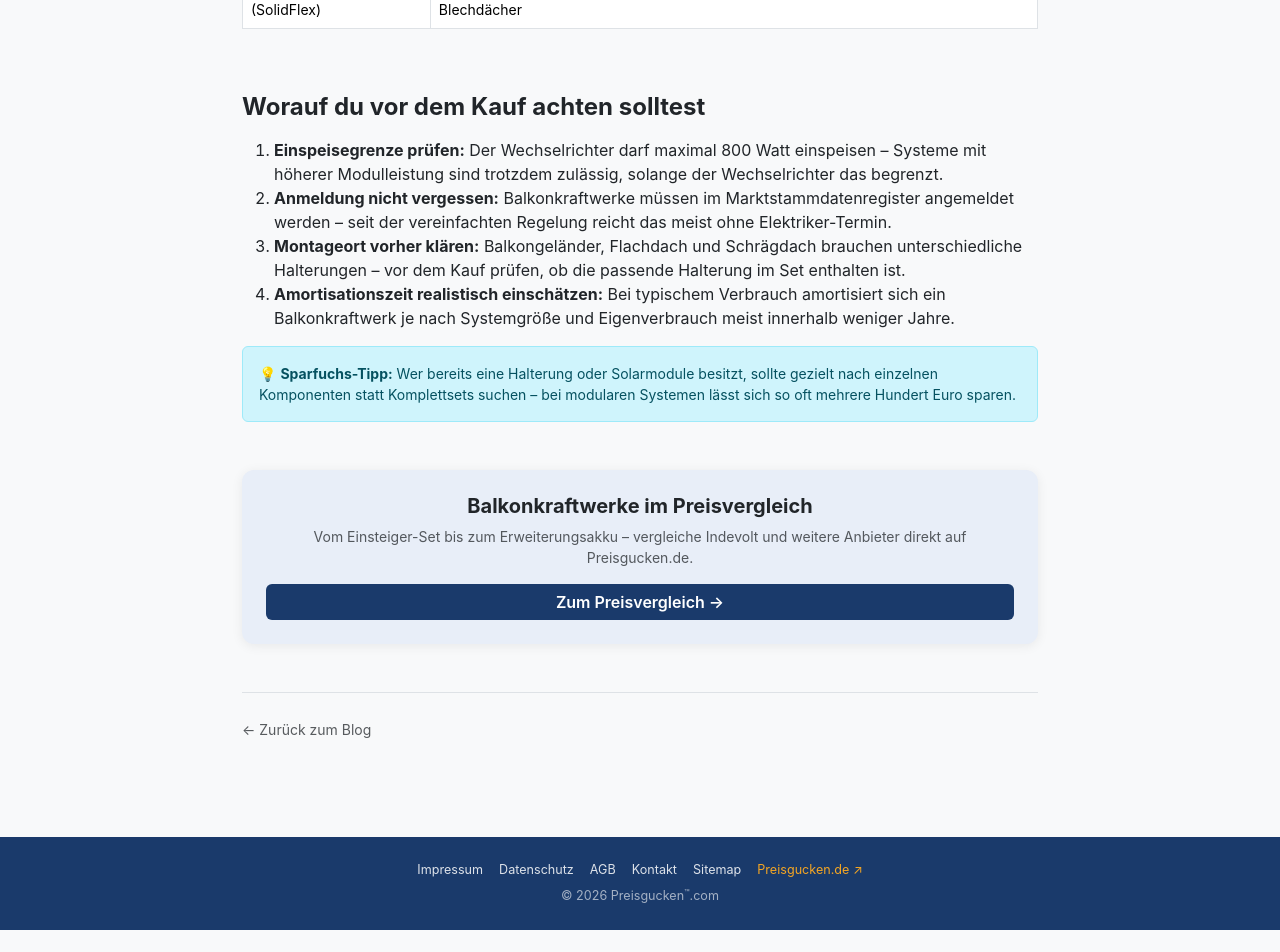
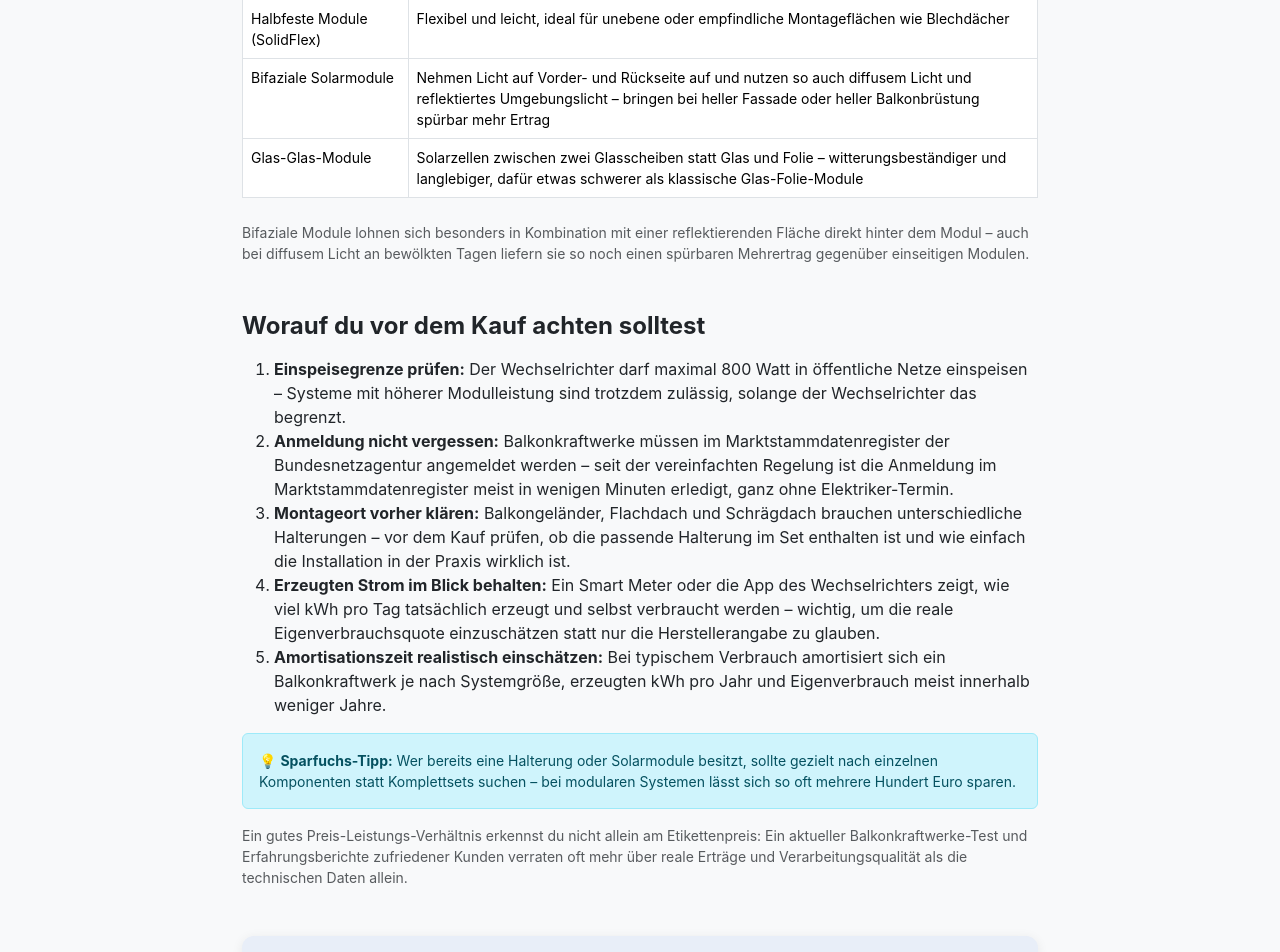
Before and after one commit to zaheerahmedberlin/preisgucken-com, a Next.js app: page /blog/balkonkraftwerk-kaufen in a window 1280 px wide. Shown: the part 1640-2592 px from the top of the page. Before the commit the page ends 2570 px from the top, so only its background shows below. Built offline with nearby package versions, Linux system fonts and the light colour scheme.

Commit message:
seo: enrich Balkonkraftwerk post with competitor-gap semantic terms
Added coverage for bifaziale/Glas-Glas-Module, Smart Meter, Mini-PV
naming, and other terms an SEO content-gap analysis flagged as
present in top-10 competitors but missing here.

```diff
--- a/app/blog/balkonkraftwerk-kaufen/page.tsx
+++ b/app/blog/balkonkraftwerk-kaufen/page.tsx
@@ -13,6 +13,11 @@ export const metadata: Metadata = {
     "balkonkraftwerk halterung",
     "solarpanel balkon",
     "balkonkraftwerk preisvergleich",
+    "mini pv anlage",
+    "bifaziale solarmodule",
+    "glas glas module",
+    "balkonkraftwerke test",
+    "marktstammdatenregister bundesnetzagentur",
   ],
   openGraph: {
     title: "Balkonkraftwerk kaufen 2026: Leistung, Speicher & Montage im Überblick",
@@ -54,7 +59,7 @@ export default function BalkonkraftwerkKaufenPage() {
           <p className="lead text-muted">
             Zwischen dem günstigsten Steckersolargerät und einem System mit Speicher liegen oft mehrere Hundert Euro –
             und nicht jedes Modell passt auf jeden Balkon. Wir zeigen, worauf es bei Leistung, Speicher und Montage
-            wirklich ankommt.
+            wirklich ankommt – egal ob du sie als Balkonkraftwerk oder Mini-PV-Anlage kennst.
           </p>
           <div className="d-flex gap-3 small text-muted mt-3">
             <span>📅 8. August 2026</span>
@@ -137,24 +142,37 @@ export default function BalkonkraftwerkKaufenPage() {
                 <tr><td>Mit integriertem Speicher</td><td>Puffert Solarstrom für abends, höherer Anschaffungspreis, dafür bessere Eigenverbrauchsquote</td></tr>
                 <tr><td>Mit Erweiterungsakku</td><td>Speicherkapazität lässt sich nachträglich erhöhen – sinnvoll, wenn der Verbrauch später steigt</td></tr>
                 <tr><td>Halbfeste Module (SolidFlex)</td><td>Flexibel und leicht, ideal für unebene oder empfindliche Montageflächen wie Blechdächer</td></tr>
+                <tr><td>Bifaziale Solarmodule</td><td>Nehmen Licht auf Vorder- und Rückseite auf und nutzen so auch diffusem Licht und reflektiertes Umgebungslicht – bringen bei heller Fassade oder heller Balkonbrüstung spürbar mehr Ertrag</td></tr>
+                <tr><td>Glas-Glas-Module</td><td>Solarzellen zwischen zwei Glasscheiben statt Glas und Folie – witterungsbeständiger und langlebiger, dafür etwas schwerer als klassische Glas-Folie-Module</td></tr>
               </tbody>
             </table>
           </div>
+          <p className="small text-muted mt-2">
+            Bifaziale Module lohnen sich besonders in Kombination mit einer reflektierenden Fläche direkt hinter dem
+            Modul – auch bei diffusem Licht an bewölkten Tagen liefern sie so noch einen spürbaren Mehrertrag
+            gegenüber einseitigen Modulen.
+          </p>
         </section>
 
         <section className="mb-5">
           <h2 className="fw-bold h4 mb-3">Worauf du vor dem Kauf achten solltest</h2>
           <ol>
-            <li><strong>Einspeisegrenze prüfen:</strong> Der Wechselrichter darf maximal 800 Watt einspeisen – Systeme mit höherer Modulleistung sind trotzdem zulässig, solange der Wechselrichter das begrenzt.</li>
-            <li><strong>Anmeldung nicht vergessen:</strong> Balkonkraftwerke müssen im Marktstammdatenregister angemeldet werden – seit der vereinfachten Regelung reicht das meist ohne Elektriker-Termin.</li>
-            <li><strong>Montageort vorher klären:</strong> Balkongeländer, Flachdach und Schrägdach brauchen unterschiedliche Halterungen – vor dem Kauf prüfen, ob die passende Halterung im Set enthalten ist.</li>
-            <li><strong>Amortisationszeit realistisch einschätzen:</strong> Bei typischem Verbrauch amortisiert sich ein Balkonkraftwerk je nach Systemgröße und Eigenverbrauch meist innerhalb weniger Jahre.</li>
+            <li><strong>Einspeisegrenze prüfen:</strong> Der Wechselrichter darf maximal 800 Watt in öffentliche Netze einspeisen – Systeme mit höherer Modulleistung sind trotzdem zulässig, solange der Wechselrichter das begrenzt.</li>
+            <li><strong>Anmeldung nicht vergessen:</strong> Balkonkraftwerke müssen im Marktstammdatenregister der Bundesnetzagentur angemeldet werden – seit der vereinfachten Regelung ist die Anmeldung im Marktstammdatenregister meist in wenigen Minuten erledigt, ganz ohne Elektriker-Termin.</li>
+            <li><strong>Montageort vorher klären:</strong> Balkongeländer, Flachdach und Schrägdach brauchen unterschiedliche Halterungen – vor dem Kauf prüfen, ob die passende Halterung im Set enthalten ist und wie einfach die Installation in der Praxis wirklich ist.</li>
+            <li><strong>Erzeugten Strom im Blick behalten:</strong> Ein Smart Meter oder die App des Wechselrichters zeigt, wie viel kWh pro Tag tatsächlich erzeugt und selbst verbraucht werden – wichtig, um die reale Eigenverbrauchsquote einzuschätzen statt nur die Herstellerangabe zu glauben.</li>
+            <li><strong>Amortisationszeit realistisch einschätzen:</strong> Bei typischem Verbrauch amortisiert sich ein Balkonkraftwerk je nach Systemgröße, erzeugten kWh pro Jahr und Eigenverbrauch meist innerhalb weniger Jahre.</li>
           </ol>
           <div className="alert alert-info small">
             💡 <strong>Sparfuchs-Tipp:</strong> Wer bereits eine Halterung oder Solarmodule besitzt, sollte gezielt nach
             einzelnen Komponenten statt Komplettsets suchen – bei modularen Systemen lässt sich so oft mehrere Hundert
             Euro sparen.
           </div>
+          <p className="small text-muted mt-3">
+            Ein gutes Preis-Leistungs-Verhältnis erkennst du nicht allein am Etikettenpreis: Ein aktueller
+            Balkonkraftwerke-Test und Erfahrungsberichte zufriedener Kunden verraten oft mehr über reale Erträge und
+            Verarbeitungsqualität als die technischen Daten allein.
+          </p>
         </section>
 
         <div className="card p-4 text-center mb-5" style={{ background: "var(--pg-blue-light)", border: "none" }}>
```
